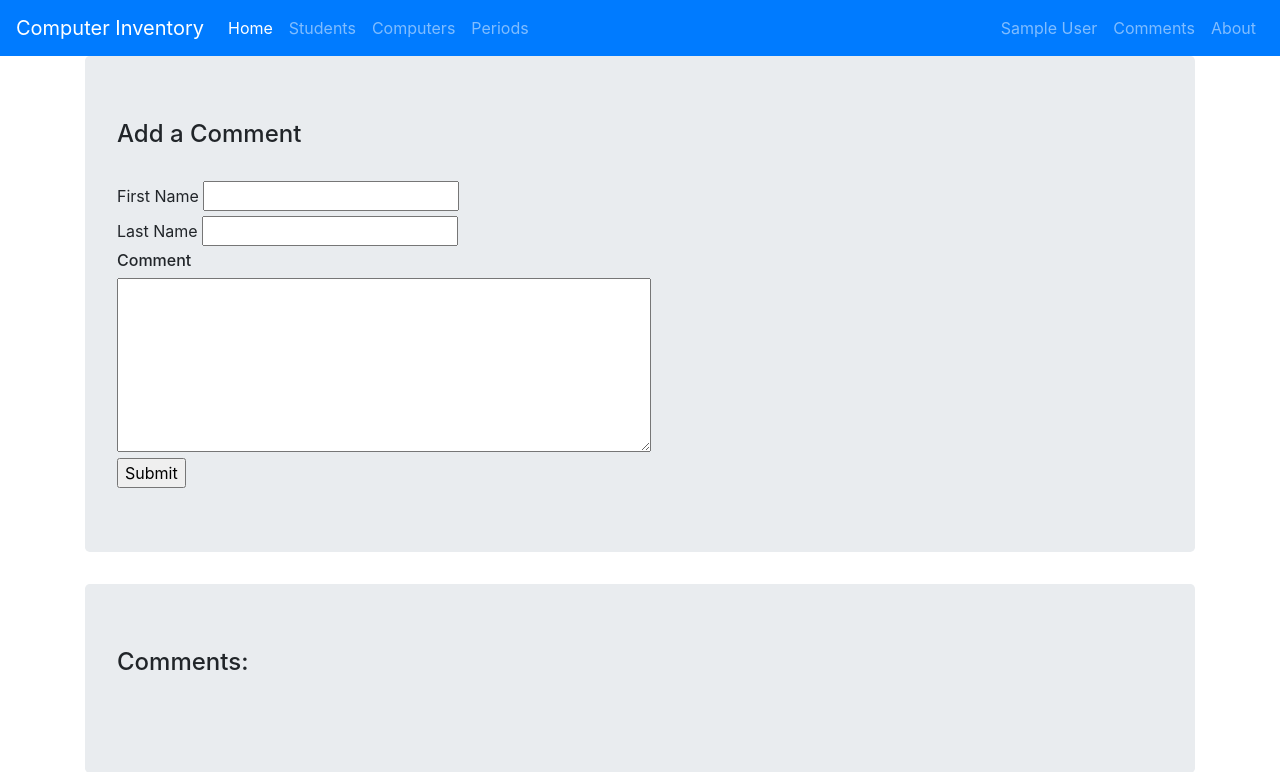
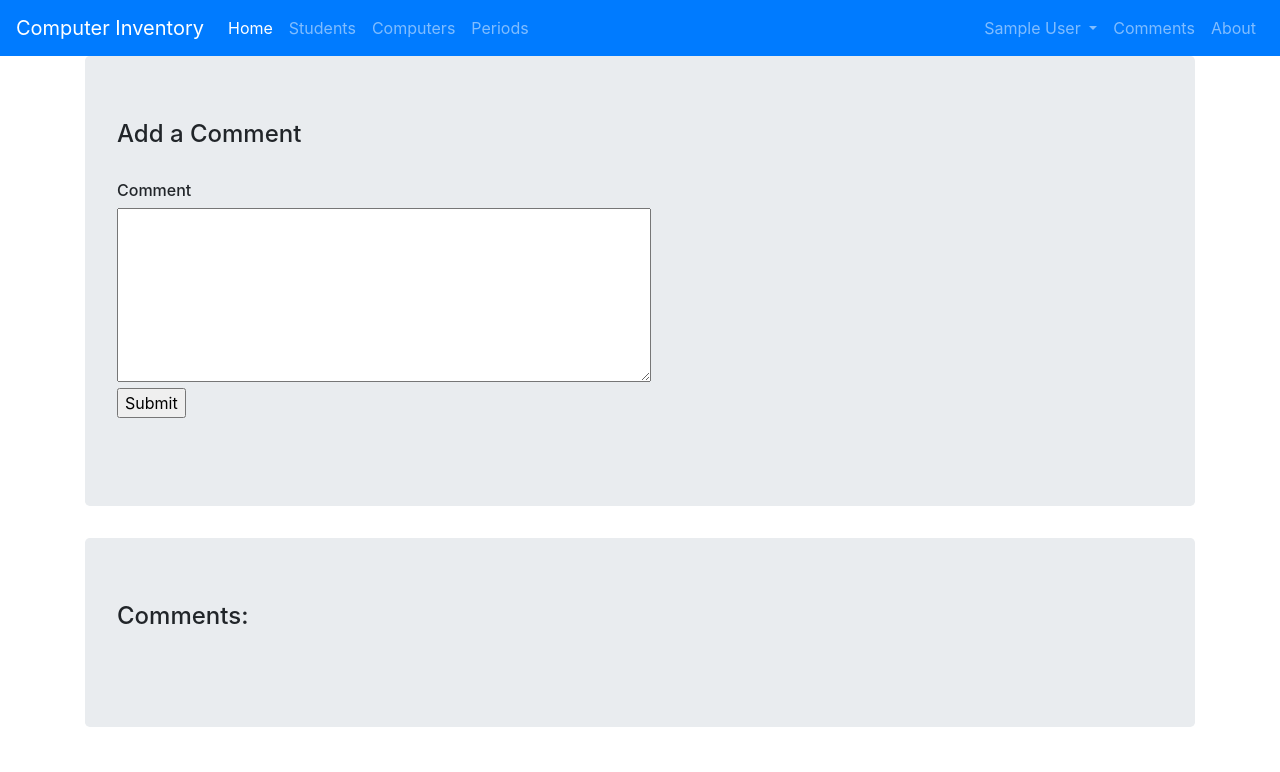
Before and after one commit to JacktonL/ComputerInventory, a Flask app: page /comments in a window 1280 px wide. Shown: the top 772 px of the page. Run offline with Flask 2, Linux system fonts and the light colour scheme; the visitor is signed in with stand-in values (Sample User, id 1); parts of the project's set-up code (start-up, migrations or seed data) failed here and were passed over; some libraries are stand-ins or nearby versions.

Commit message:
logout anf comment update

```diff
--- a/app/routes/Classes/Comment.py
+++ b/app/routes/Classes/Comment.py
@@ -4,7 +4,6 @@ from datetime import datetime
 
 class Comment(Document):
 
-    first_name = StringField()
-    last_name = StringField()
+    full_name = StringField()
     date = StringField()
     comment = StringField()
--- a/app/routes/Forms/CommentForm.py
+++ b/app/routes/Forms/CommentForm.py
@@ -4,7 +4,5 @@ from wtforms import *
 
 class CommentForm(FlaskForm):
 
-    first_name = StringField()
-    last_name = StringField()
     comment = TextAreaField()
     submit = SubmitField()
--- a/app/routes/comments.py
+++ b/app/routes/comments.py
@@ -3,6 +3,7 @@ from flask import request, render_template
 from .Classes import Comment
 from .Forms import CommentForm
 from datetime import datetime
+from flask import session, flash
 
 
 @app.route("/comments", methods=["POST", "GET"])
@@ -18,17 +19,21 @@ def comments():
 
     if request.method == "POST" and form.validate():
 
-        first = form.first_name.data
-        last = form.last_name.data
-        comment = form.comment.data
+        if session.get("displayName"):
 
-        commentObj = Comment()
+            name = session.get("displayName")
+            comment = form.comment.data
 
-        commentObj.first_name = first
-        commentObj.last_name = last
-        commentObj.date = date_string
-        commentObj.comment = comment
+            commentObj = Comment()
 
-        commentObj.save()
+            commentObj.full_name = name
+            commentObj.date = date_string
+            commentObj.comment = comment
+
+            commentObj.save()
+
+        else:
+
+            flash("Login to Comment")
 
     return render_template("comments.html", form=form, objs=list(Comment.objects)[::-1])
--- a/app/routes/computers.py
+++ b/app/routes/computers.py
@@ -67,10 +67,11 @@ def computerpage(computer):
             for j in Student.objects:
                 temp = computerObj.number
                 try:
-                    if j.computer.number == temp:
+                    if j.computer.number == str(temp):
                         studentlist.append(j)
                 except AttributeError:
                     pass
+
             if request.method == "POST" and form.validate():
                 computerObj.os = form.os.data
                 computerObj.status = form.status.data
@@ -82,7 +83,6 @@ def computerpage(computer):
                 new_software = Software()
 
                 new_software.anaconda = softform.anaconda.data
-                print(softform.anaconda.data)
                 new_software.python = softform.python.data
                 new_software.atom = softform.atom.data
 
@@ -93,6 +93,6 @@ def computerpage(computer):
                 computerObj.save()
 
             return render_template("computerpage.html", value=computerObj, form=form, students=studentlist,
-                                    soft=softform)
+                                   soft=softform)
 
     return render_template("error.html")
--- a/app/templates/comments.html
+++ b/app/templates/comments.html
@@ -7,23 +7,25 @@
         <br>
         <form method=post>
             {{ form.hidden_tag() }}
-            {{ form.first_name.label }}
-            {{ form.first_name() }}
-            <br>
-            {{ form.last_name.label }}
-            {{ form.last_name() }}
-            <br>
             <h6>Comment</h6>
             {{ form.comment(cols="50", rows="7") }}
             <br>
             {{ form.submit() }}
         </form>
+        <br>
+        {% with messages = get_flashed_messages() %}
+            {% if messages %}
+                {% for message in messages %}
+                    {{ message }}
+                {% endfor %}
+            {% endif %}
+        {% endwith %}
     </div>
     <div class="jumbotron">
         <h4>Comments:</h4>
     <br>
         {% for i in objs %}
-            <h5>{{ i.first_name }} {{ i.last_name }} at {{ i.date }}</h5>
+            <h5>{{ i.full_name }} at {{ i.date }}</h5>
             <p>{{ i.comment }}</p>
         {% endfor %}
     </div>
--- a/app/templates/computerpage.html
+++ b/app/templates/computerpage.html
@@ -8,8 +8,8 @@
         <br>
         <h3>Students Assigned to Computer {{ value.number }}</h3>
         {% for i in students %}
-            {% set link_name = i.first_name  + i.last_name %}
-            <p><a href={{ "/student/%s" % link_name }}>{{ i.first_name }} {{ i.last_name }}</a> Period: <a href={{ "/period/{}".format(i.period) }}>{{ i.period }}</a></p>
+            {% set link_name = i.full_name.replace(" ", "_") %}
+            <p><a href={{ "/student/%s" % link_name }}>{{ i.full_name }}</a> Period: <a href={{ "/period/{}".format(i.period) }}>{{ i.period }}</a></p>
         {% endfor %}
         <br>
         {% if value.number != "Personal" %}
--- a/app/templates/includes/_navbar.html
+++ b/app/templates/includes/_navbar.html
@@ -21,9 +21,14 @@
     </ul>
     <ul class="navbar-nav ml-auto">
       {% if session["displayName"] %}
-          <li class="nav-item">
-              <a class="nav-link" href="/">{{ session["displayName"] }}</a>
-          </li>
+          <li class="nav-item dropdown">
+            <a class="nav-link dropdown-toggle" href="#" id="navbarDropdown" role="button" data-toggle="dropdown" aria-haspopup="true" aria-expanded="false">
+              {{ session["displayName"] }}
+            </a>
+            <div class="dropdown-menu" aria-labelledby="navbarDropdown">
+              <a class="dropdown-item" href="/logout">Logout</a>
+            </div>
+            </li>
       {% else %}
           <li class="nav-item">
             <a class="nav-link" href="/login">Login</a>
--- a/app/templates/periodpage.html
+++ b/app/templates/periodpage.html
@@ -6,7 +6,7 @@
         <br>
         <ul>
             {% for i in value %}
-                <a href={{ "/student/%s" % i.first_name + i.last_name }}><li>{{ i.first_name }} {{ i.last_name }}</li></a>
+                <a href={{ "/student/%s" % i.full_name.replace(" ", "_") }}><li>{{ i.full_name }}</li></a>
             {% endfor %}
         </ul>
     </div>
```
Also changed, not shown: app/routes/index.py (+10 -1 lines), app/routes/misc/CreateStudent.py (line endings or trailing spaces).
